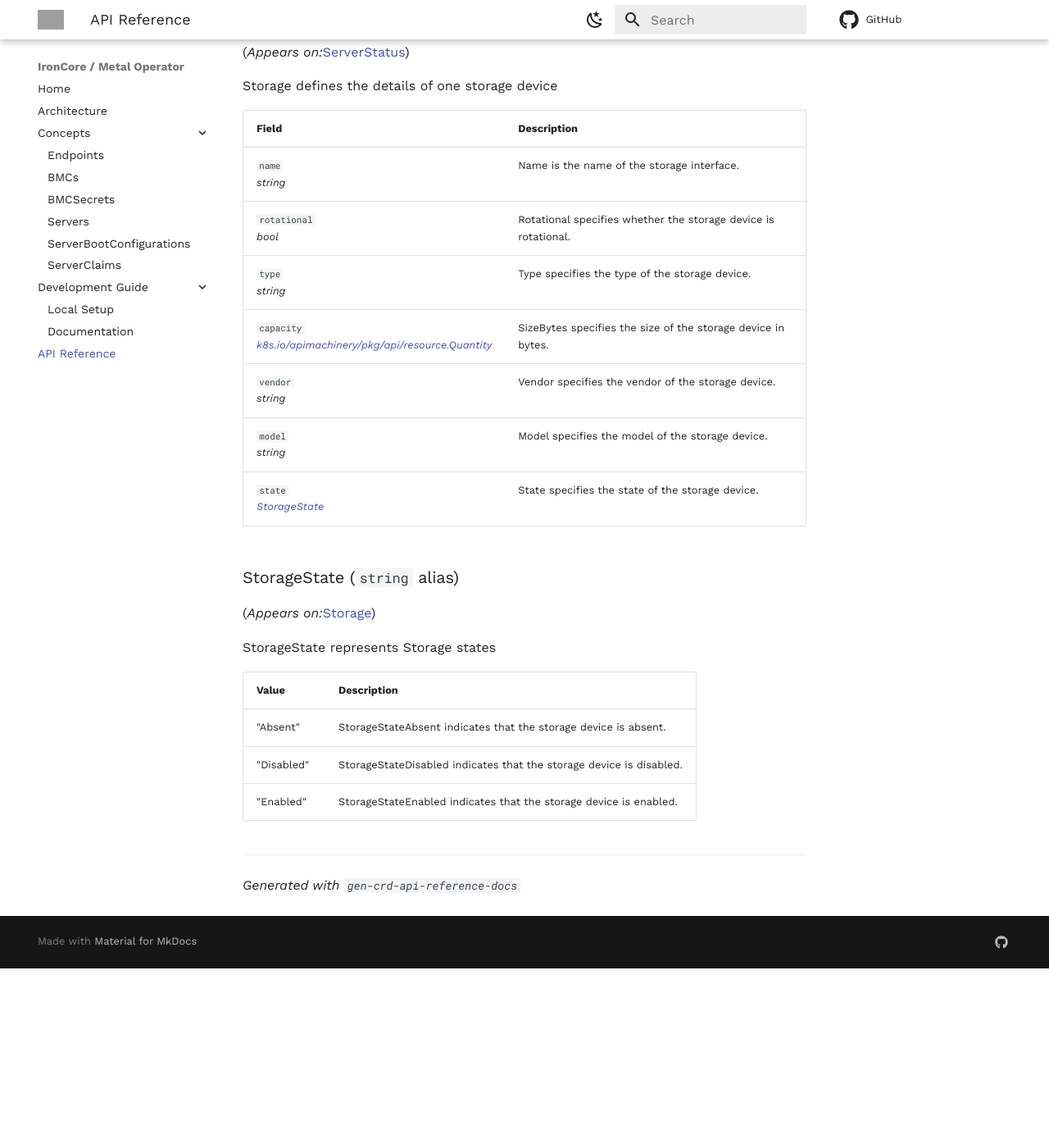
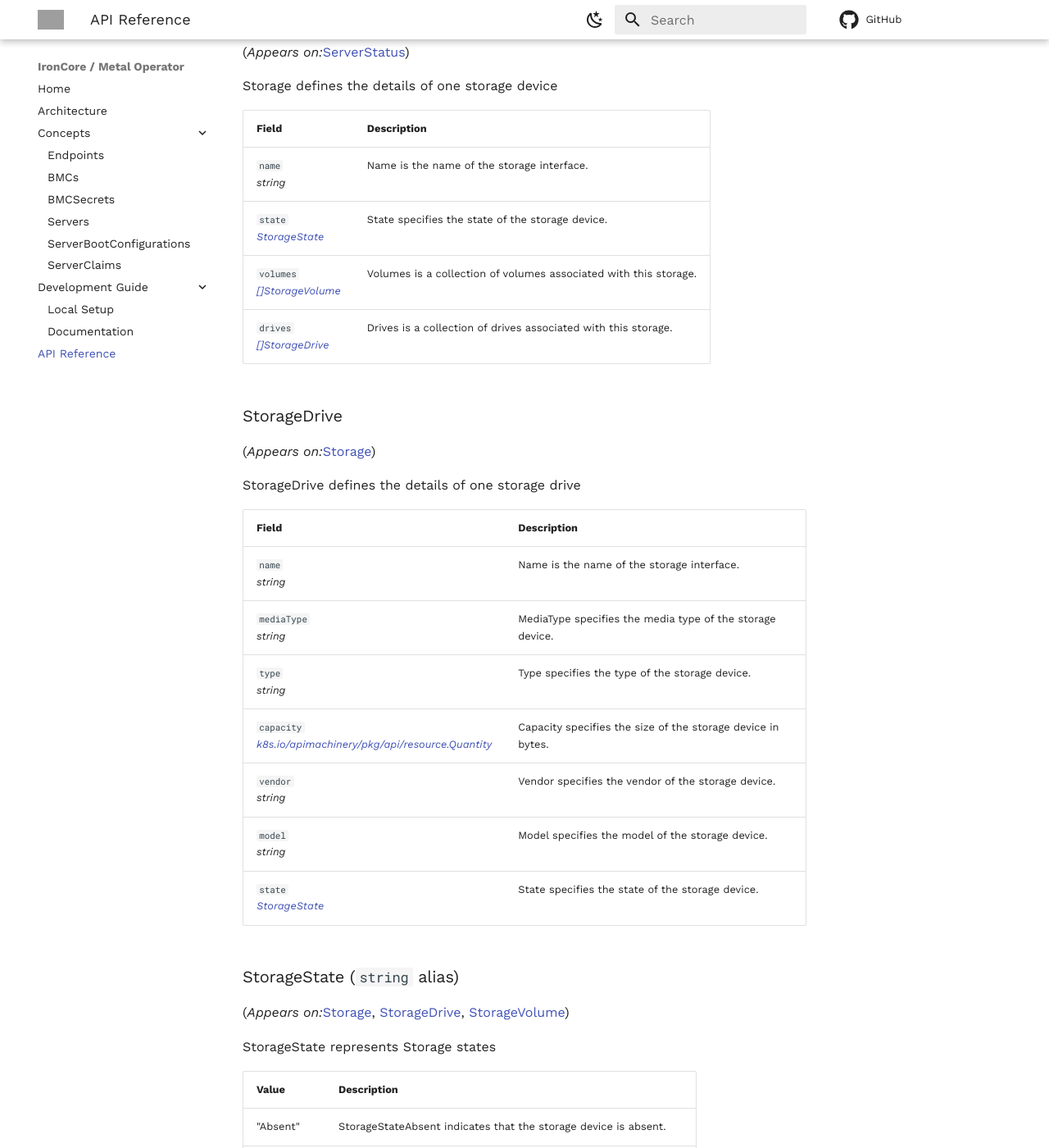
Before and after one commit to ironcore-dev/metal-operator, an MkDocs documentation site: the page built from docs/api-reference/api.md, in a window 1280 px wide and 1400 px high, scrolled down 19087 px. Shown: the whole window at 82% size. Built offline with MkDocs 1.6.1 and Material for MkDocs 9.7.7, drawn with Linux system fonts in a browser that asks for light colours; comment, search, counter and statistics services are not loaded; before the commit the page ends 20268 px from its top, so only the background shows below that; some of the changed text lies outside the part shown; grey boxes are pictures that could not be loaded.

Commit message:
Add `drives` and `volumes` to `server.status.storages` (#163)
* adds drives and volumes to Status.Storages

* adds mediaType instead of rotational for drives

* renames internal var

* fixes typo

```diff
--- a/docs/api-reference/api.md
+++ b/docs/api-reference/api.md
@@ -2179,13 +2179,81 @@ string
 </tr>
 <tr>
 <td>
-<code>rotational</code><br/>
-<em>
-bool
-</em>
-</td>
-<td>
-<p>Rotational specifies whether the storage device is rotational.</p>
+<code>state</code><br/>
+<em>
+<a href="#metal.ironcore.dev/v1alpha1.StorageState">
+StorageState
+</a>
+</em>
+</td>
+<td>
+<p>State specifies the state of the storage device.</p>
+</td>
+</tr>
+<tr>
+<td>
+<code>volumes</code><br/>
+<em>
+<a href="#metal.ironcore.dev/v1alpha1.StorageVolume">
+[]StorageVolume
+</a>
+</em>
+</td>
+<td>
+<p>Volumes is a collection of volumes associated with this storage.</p>
+</td>
+</tr>
+<tr>
+<td>
+<code>drives</code><br/>
+<em>
+<a href="#metal.ironcore.dev/v1alpha1.StorageDrive">
+[]StorageDrive
+</a>
+</em>
+</td>
+<td>
+<p>Drives is a collection of drives associated with this storage.</p>
+</td>
+</tr>
+</tbody>
+</table>
+<h3 id="metal.ironcore.dev/v1alpha1.StorageDrive">StorageDrive
+</h3>
+<p>
+(<em>Appears on:</em><a href="#metal.ironcore.dev/v1alpha1.Storage">Storage</a>)
+</p>
+<div>
+<p>StorageDrive defines the details of one storage drive</p>
+</div>
+<table>
+<thead>
+<tr>
+<th>Field</th>
+<th>Description</th>
+</tr>
+</thead>
+<tbody>
+<tr>
+<td>
+<code>name</code><br/>
+<em>
+string
+</em>
+</td>
+<td>
+<p>Name is the name of the storage interface.</p>
+</td>
+</tr>
+<tr>
+<td>
+<code>mediaType</code><br/>
+<em>
+string
+</em>
+</td>
+<td>
+<p>MediaType specifies the media type of the storage device.</p>
 </td>
 </tr>
 <tr>
@@ -2209,7 +2277,7 @@ k8s.io/apimachinery/pkg/api/resource.Quantity
 </em>
 </td>
 <td>
-<p>SizeBytes specifies the size of the storage device in bytes.</p>
+<p>Capacity specifies the size of the storage device in bytes.</p>
 </td>
 </tr>
 <tr>
@@ -2252,7 +2320,7 @@ StorageState
 <h3 id="metal.ironcore.dev/v1alpha1.StorageState">StorageState
 (<code>string</code> alias)</h3>
 <p>
-(<em>Appears on:</em><a href="#metal.ironcore.dev/v1alpha1.Storage">Storage</a>)
+(<em>Appears on:</em><a href="#metal.ironcore.dev/v1alpha1.Storage">Storage</a>, <a href="#metal.ironcore.dev/v1alpha1.StorageDrive">StorageDrive</a>, <a href="#metal.ironcore.dev/v1alpha1.StorageVolume">StorageVolume</a>)
 </p>
 <div>
 <p>StorageState represents Storage states</p>
@@ -2274,6 +2342,83 @@ StorageState
 <td><p>StorageStateEnabled indicates that the storage device is enabled.</p>
 </td>
 </tr></tbody>
+</table>
+<h3 id="metal.ironcore.dev/v1alpha1.StorageVolume">StorageVolume
+</h3>
+<p>
+(<em>Appears on:</em><a href="#metal.ironcore.dev/v1alpha1.Storage">Storage</a>)
+</p>
+<div>
+<p>StorageVolume defines the details of one storage volume</p>
+</div>
+<table>
+<thead>
+<tr>
+<th>Field</th>
+<th>Description</th>
+</tr>
+</thead>
+<tbody>
+<tr>
+<td>
+<code>name</code><br/>
+<em>
+string
+</em>
+</td>
+<td>
+<p>Name is the name of the storage interface.</p>
+</td>
+</tr>
+<tr>
+<td>
+<code>capacity</code><br/>
+<em>
+<a href="https://pkg.go.dev/k8s.io/apimachinery/pkg/api/resource#Quantity">
+k8s.io/apimachinery/pkg/api/resource.Quantity
+</a>
+</em>
+</td>
+<td>
+<p>Capacity specifies the size of the storage device in bytes.</p>
+</td>
+</tr>
+<tr>
+<td>
+<code>state</code><br/>
+<em>
+<a href="#metal.ironcore.dev/v1alpha1.StorageState">
+StorageState
+</a>
+</em>
+</td>
+<td>
+<p>Status specifies the status of the volume.</p>
+</td>
+</tr>
+<tr>
+<td>
+<code>raidType</code><br/>
+<em>
+string
+</em>
+</td>
+<td>
+<p>RAIDType specifies the RAID type of the associated Volume.</p>
+</td>
+</tr>
+<tr>
+<td>
+<code>volumeUsage</code><br/>
+<em>
+string
+</em>
+</td>
+<td>
+<p>VolumeUsage specifies the volume usage type for the Volume.</p>
+</td>
+</tr>
+</tbody>
 </table>
 <hr/>
 <p><em>
```
Also changed, not shown: 7 other files.
